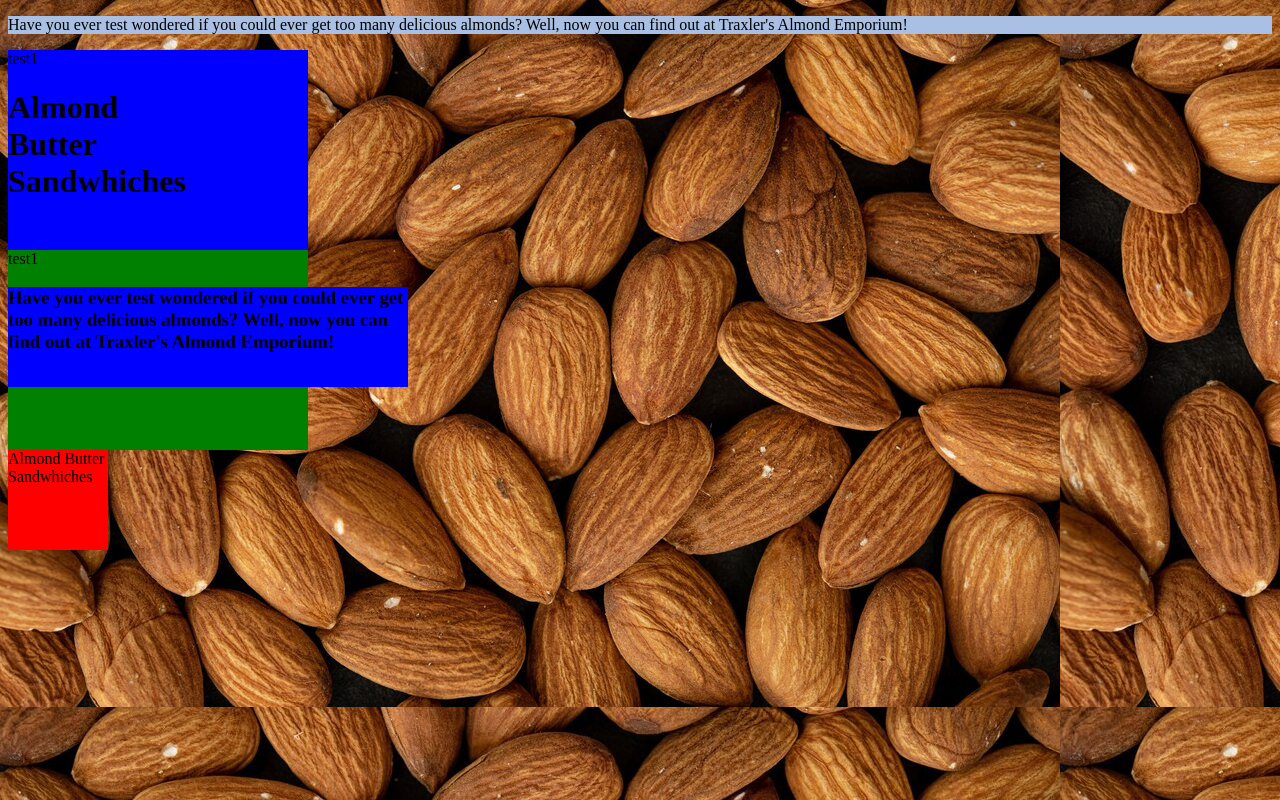
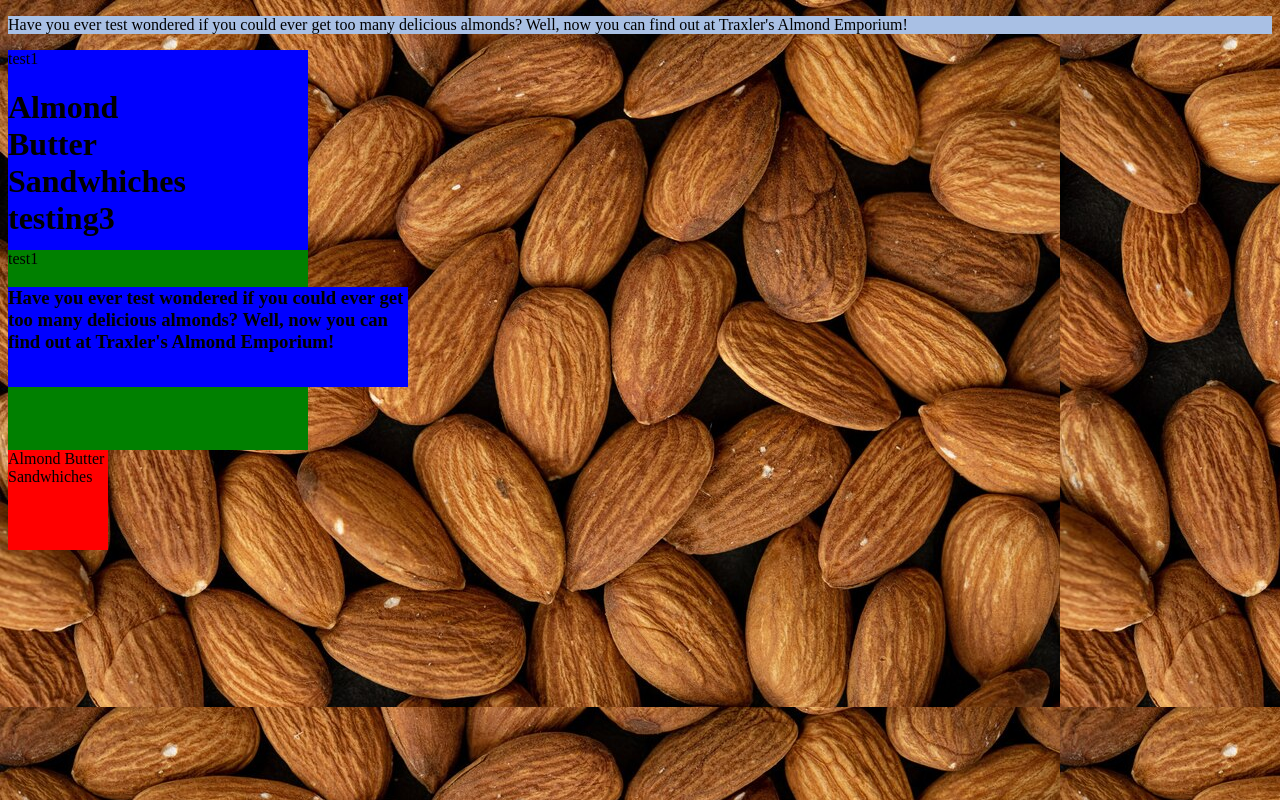
Before and after one commit to Adurot/RestaurantPage, a website built with webpack: page dist/index.html in a window 1280 px wide. Built offline with nearby package versions, Linux system fonts and the light colour scheme.

Commit message:
Got module system working to seperate code

```diff
--- a/package.json
+++ b/package.json
@@ -19,5 +19,6 @@
   "devDependencies": {
     "webpack": "^5.72.1",
     "webpack-cli": "^4.9.2"
-  }
+  },
+  "mode":"development"
 }
--- a/src/index.js
+++ b/src/index.js
@@ -1,5 +1,12 @@
 console.log("Testing Webpack2")
+import {pageLoad} from './pageLoad.js'
+import {pluse} from './pageLoad.js'
 
+
+pageLoad();
+
+/*
+function pageLoad1() {
 let div = document.createElement("div");
 div.id = "title";
 div.className = "title";
@@ -15,7 +22,7 @@
 h1.style = "background-color: blue;";
 h1.style.width = "100px";
 h1.style.height = "100px";
-h1.innerHTML= "Almond Butter Sandwhiches";
+h1.innerHTML= "Almond Butter Sandwhiches testing4"+pluse();
 document.getElementById("title").appendChild(h1);
 
 div = document.createElement("div");
@@ -47,3 +54,5 @@
 div.style.height = "100px";
 div.innerHTML= "Almond Butter Sandwhiches";
 document.body.appendChild(div);
+
+}*/
--- /dev/null
+++ b/src/pageLoad.js
@@ -0,0 +1,59 @@
+
+
+
+export function pluse(){
+
+    return 9;
+}
+
+
+export function pageLoad() {
+    let div = document.createElement("div");
+    div.id = "title";
+    div.className = "title";
+    div.style = "background-color: blue;";
+    div.style.width = "300px";
+    div.style.height = "200px";
+    div.innerHTML= "test1";
+    document.body.appendChild(div);
+
+    let h1 = document.createElement("h1");
+
+    h1.className = "title";
+    h1.style = "background-color: blue;";
+    h1.style.width = "100px";
+    h1.style.height = "100px";
+    h1.innerHTML= "Almond Butter Sandwhiches testing3";
+    document.getElementById("title").appendChild(h1);
+
+    div = document.createElement("div");
+    div.id = "promo";
+    div.style = "background-color: green;";
+    div.style.width = "300px";
+    div.style.height = "200px";
+    div.innerHTML= "test1";
+    document.body.appendChild(div);
+
+    let h3 = document.createElement("h3");
+
+    h3.className = "title";
+    h3.style = "background-color: blue;";
+    h3.style.width = "400px";
+    h3.style.height = "100px";
+    h3.innerHTML= "Have you ever test wondered if you could ever get too many delicious almonds?  Well, now you can find out at Traxler's Almond Emporium!";
+    document.getElementById("promo").appendChild(h3);
+
+
+
+
+
+    div = document.createElement("div");
+    div.id = "div_id";
+    div.className = "div_class";
+    div.style = "background-color: red;";
+    div.style.width = "100px";
+    div.style.height = "100px";
+    div.innerHTML= "Almond Butter Sandwhiches";
+    document.body.appendChild(div);
+
+    }
```
Also changed, not shown: dist/index.html, dist/main.js.
